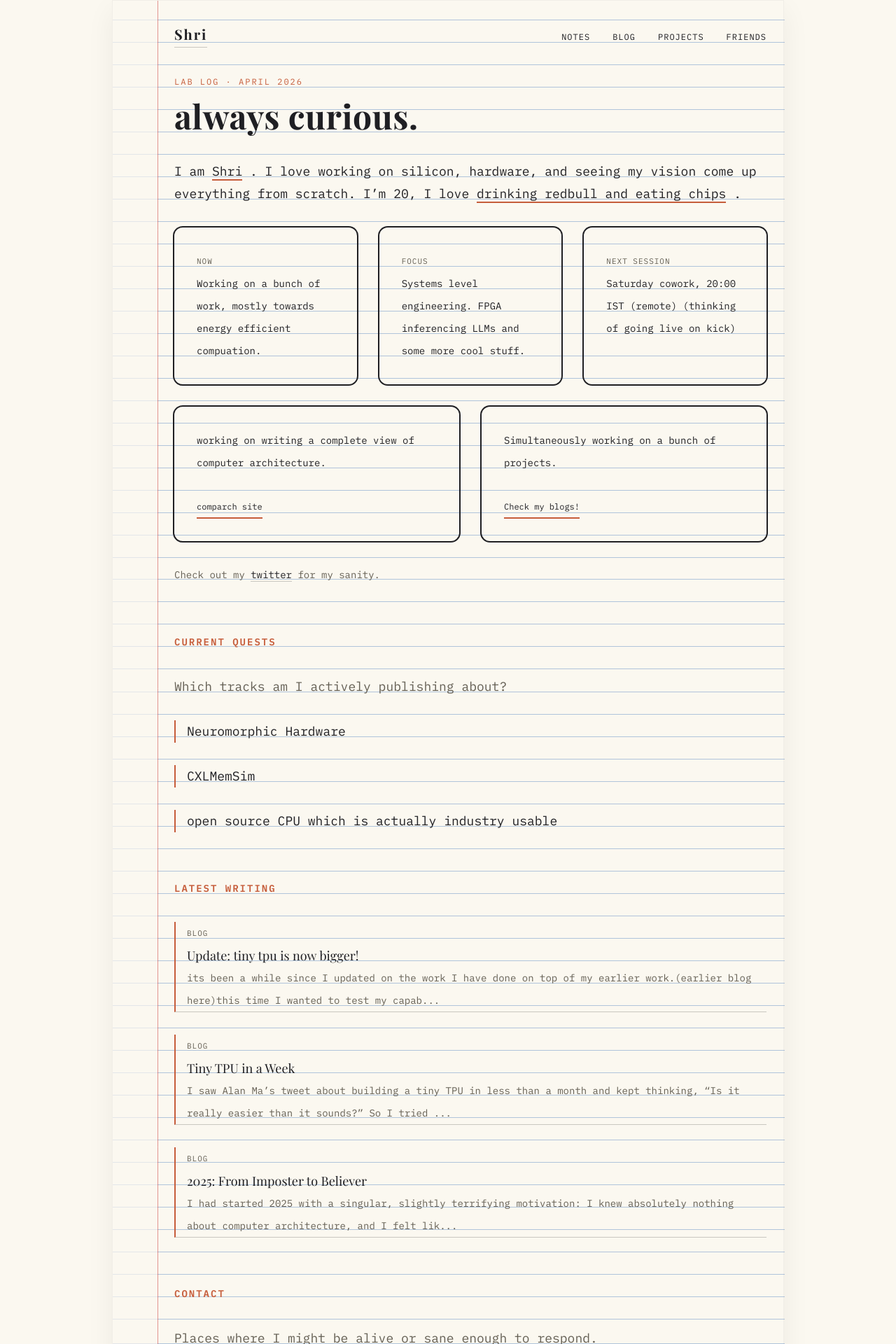
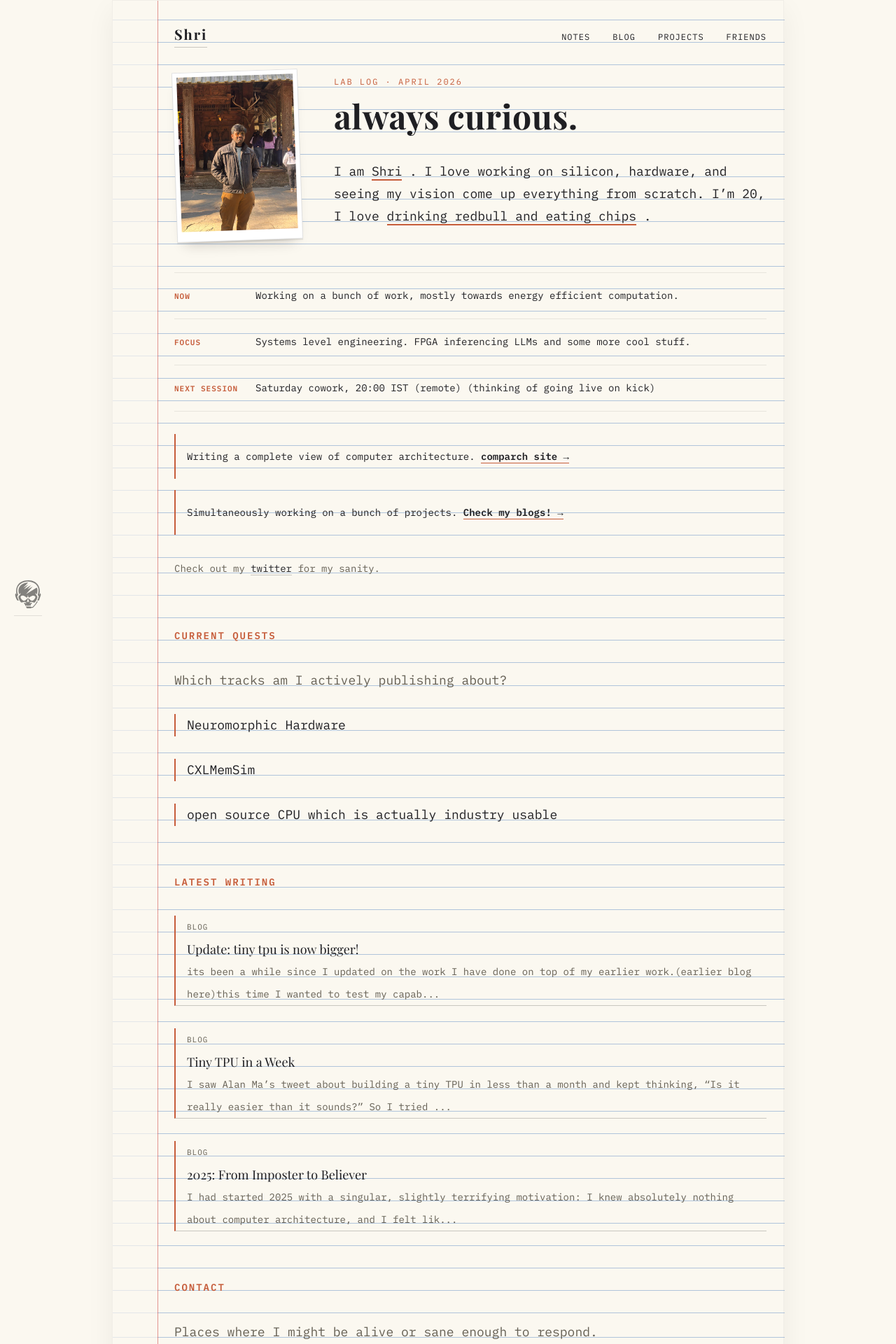
Before and after one commit to 5iri/5iri.github.io, a Jekyll site: the page built from README.md, in a window 1280 px wide. Shown: the top 1920 px of the page at 70% size. Built offline with Jekyll 4.4.1, drawn with Linux system fonts in a browser that asks for light colours.

Commit message:
sexy af looking website now

```diff
--- a/README.md
+++ b/README.md
@@ -6,49 +6,56 @@ nav_order: 1
 ---
 
 <section class="hero reveal" data-parallax="0.02">
+  <div class="hero-intro">
+    <div class="hero-photo">
+      <img src="/assets/img/siri.jpeg" alt="Shri" />
+    </div>
+    <div class="hero-text">
       <span class="hero-tag mono">lab log · April 2026</span>
       <h1>always curious.</h1>
       <p class="hero-lede">I am
         <span class="hover-peek">
           <span class="hover-peek__trigger">Shri</span>
           <span class="hover-peek__card">
-            <img src="{{ '/markdown_files/posts/assets/me.jpeg' | relative_url }}">
+            <img src="/markdown_files/posts/assets/me.jpeg">
           </span>
         </span>.
         I love working on silicon, hardware, and seeing my vision come up everything from scratch. I’m 20, I love
         <span class="hover-peek">
           <span class="hover-peek__trigger">drinking redbull and eating chips</span>
           <span class="hover-peek__card">
-            <img src="{{ '/markdown_files/posts/assets/catcoke.png' | relative_url }}">
+            <img src="/markdown_files/posts/assets/catcoke.png">
           </span>
         </span>.
       </p>
+    </div>
+  </div>
 
-      <div class="hero-bubbles">
-        <div class="hero-bubble">
-          <div class="hero-bubble-label">NOW</div>
-          <div class="hero-bubble-text">Working on a bunch of work, mostly towards energy efficient compuation.</div>
-        </div>
-        <div class="hero-bubble">
-          <div class="hero-bubble-label">FOCUS</div>
-          <div class="hero-bubble-text">Systems level engineering. FPGA inferencing LLMs and some more cool stuff.</div>
-        </div>
-        <div class="hero-bubble">
-          <div class="hero-bubble-label">NEXT SESSION</div>
-          <div class="hero-bubble-text">Saturday cowork, 20:00 IST (remote) (thinking of going live on kick)</div>
-        </div>
-      </div>
-      <div class="hero-bubbles hero-bubbles-secondary">
-        <div class="hero-bubble hero-bubble-link">
-          <div class="hero-bubble-text">working on writing a complete view of computer architecture.</div>
-          <a href="https://comparch.5iri.me">comparch site</a>
-        </div>
-        <div class="hero-bubble hero-bubble-link">
-          <div class="hero-bubble-text">Simultaneously working on a bunch of projects.</div>
-          <a href="/blog">Check my blogs!</a>
-        </div>
-      </div>
-      <p class="hero-note">Check out my <a href="/twitter"> twitter</a> for my sanity.</p>
+  <div class="hero-status">
+    <div class="hero-status-item">
+      <span class="hero-status-label">now</span>
+      <span class="hero-status-text">Working on a bunch of work, mostly towards energy efficient computation.</span>
+    </div>
+    <div class="hero-status-item">
+      <span class="hero-status-label">focus</span>
+      <span class="hero-status-text">Systems level engineering. FPGA inferencing LLMs and some more cool stuff.</span>
+    </div>
+    <div class="hero-status-item">
+      <span class="hero-status-label">next session</span>
+      <span class="hero-status-text">Saturday cowork, 20:00 IST (remote) (thinking of going live on kick)</span>
+    </div>
+  </div>
+
+  <div class="hero-status hero-status--links">
+    <div class="hero-status-item">
+      <span class="hero-status-text">Writing a complete view of computer architecture. <a href="https://comparch.5iri.me">comparch site &rarr;</a></span>
+    </div>
+    <div class="hero-status-item">
+      <span class="hero-status-text">Simultaneously working on a bunch of projects. <a href="/blog">Check my blogs! &rarr;</a></span>
+    </div>
+  </div>
+
+  <p class="hero-note">Check out my <a href="/twitter"> twitter</a> for my sanity.</p>
 </section>
 
 <section class="section reveal">
--- a/_layouts/default.html
+++ b/_layouts/default.html
@@ -52,6 +52,10 @@
     <span>built on github pages</span>
   </footer>
 
+  <a href="https://sravjti.in/webring/" target="_blank" rel="noopener" class="webring-badge" title="SRA Webring">
+    <img src="{{ '/assets/img/khopdi.svg' | relative_url }}" alt="SRA Webring" />
+  </a>
+
   <script src="{{ '/assets/js/site.js' | relative_url }}"></script>
 </body>
 </html>
--- a/assets/css/socratica.css
+++ b/assets/css/socratica.css
@@ -164,52 +164,99 @@ a:hover { color: var(--accent); border-color: var(--accent); }
   line-height: var(--grid);
 }
 
-/* Hero bubbles */
-.hero-bubbles {
+/* Hero intro — photo + text side by side */
+.hero-intro {
   display: flex;
-  flex-wrap: wrap;
-  gap: var(--grid);
-  margin: var(--grid) 0;
+  gap: calc(var(--grid) * 1.5);
+  align-items: flex-start;
+  margin-bottom: var(--grid);
 }
 
-.hero-bubble {
-  flex: 1 1 0;
-  min-width: 160px;
-  max-width: none;
-  padding: var(--grid);
-  border: none;
-  box-shadow: 0 0 0 2px var(--border);
-  background: transparent;
-  border-radius: 12px;
+.hero-photo {
+  flex-shrink: 0;
+  width: 180px;
 }
 
-.hero-bubble-label {
+.hero-photo img {
+  width: 100%;
+  height: auto;
+  display: block;
+  padding: 6px 6px 14px;
+  background: #ffffff;
+  border: 1px solid rgba(0, 0, 0, 0.12);
+  box-shadow:
+    0 2px 0 rgba(0, 0, 0, 0.08),
+    0 14px 20px -12px var(--photo-shadow);
+  transform: rotate(-2deg);
+  transition: transform .2s ease, box-shadow .2s ease;
+}
+
+.hero-photo img:hover {
+  transform: rotate(0deg) translateY(-2px);
+  box-shadow:
+    0 2px 0 rgba(0, 0, 0, 0.1),
+    0 18px 26px -14px rgba(31, 24, 14, 0.3);
+}
+
+.hero-text {
+  flex: 1;
+  min-width: 0;
+}
+
+@media (max-width: 640px) {
+  .hero-intro {
+    flex-direction: column;
+    align-items: center;
+    gap: var(--grid);
+  }
+  .hero-photo { width: 140px; }
+}
+
+/* Hero status — clean inline items */
+.hero-status {
+  margin: var(--grid) 0;
+  border-top: 1px solid rgba(0, 0, 0, 0.08);
+}
+
+.hero-status-item {
+  display: flex;
+  gap: calc(var(--grid) / 2);
+  padding: calc(var(--grid) / 2) 0;
+  border-bottom: 1px solid rgba(0, 0, 0, 0.08);
+  font-size: 14px;
+  line-height: var(--grid);
+  align-items: baseline;
+}
+
+.hero-status-label {
+  flex-shrink: 0;
   font-size: 11px;
   text-transform: uppercase;
   letter-spacing: 1px;
-  color: var(--muted);
-  margin-bottom: 0;
-  line-height: var(--grid);
+  color: var(--accent);
+  min-width: 100px;
+  font-weight: 600;
 }
 
-.hero-bubble-text {
-  font-size: 14px;
-  line-height: var(--grid);
+.hero-status-text {
+  color: var(--fg);
 }
 
-.hero-bubble-link {
-  display: flex;
-  flex-direction: column;
-  justify-content: space-between;
+.hero-status-text a {
+  border-bottom: 1px solid var(--accent);
+  font-weight: 600;
 }
 
-.hero-bubble-link a {
-  margin-top: var(--grid);
-  font-size: 12px;
-  /* line-height + border-bottom must sum to exactly --grid (32px) */
-  line-height: calc(var(--grid) - 2px); /* 30px line + 2px border = 32px box */
-  border-bottom: 2px solid var(--accent);
-  align-self: flex-start;
+.hero-status--links {
+  border-top: none;
+  margin-top: 0;
+}
+
+.hero-status--links .hero-status-item {
+  padding-left: calc(var(--grid) / 2);
+  border-left: 2px solid var(--accent);
+  border-bottom: none;
+  margin-bottom: calc(var(--grid) / 2);
 }
 
 /* Sections */
@@ -401,3 +448,21 @@ a:hover { color: var(--accent); border-color: var(--accent); }
   font-family: 'Playfair Display', serif;
   position: relative;
 }
+
+/* Webring badge — bottom-left */
+.webring-badge {
+  position: fixed;
+  bottom: 20px;
+  left: 20px;
+  z-index: 100;
+  opacity: 0.5;
+  transition: opacity 0.2s ease, transform 0.2s ease;
+}
+.webring-badge:hover {
+  opacity: 1;
+  transform: scale(1.1);
+}
+.webring-badge img {
+  width: 40px;
+  height: 40px;
+}
```
Also changed, not shown: assets/img/khopdi.svg (added), assets/img/siri.jpeg (added).
